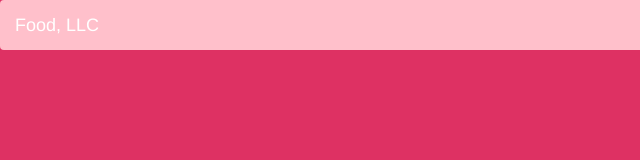
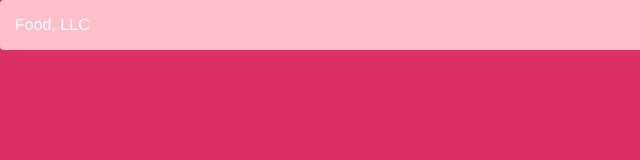
Before and after one commit to taylorclowser/module3-solution, a plain HTML site: page index.html in a window 1280 px wide. Shown: the full height of the page, 0-640 px from the left. Drawn offline with nearby package versions, Linux system fonts and the light colour scheme.

Commit message:
font change

```diff
--- a/style.css
+++ b/style.css
@@ -13,3 +13,10 @@ body{
 	background-color: #DE3163;
 	color: white;
 }
+
+.navbar-brand{
+	color:black;
+	font-family: helvetica;
+	font-size: medium;
+
+}
```
